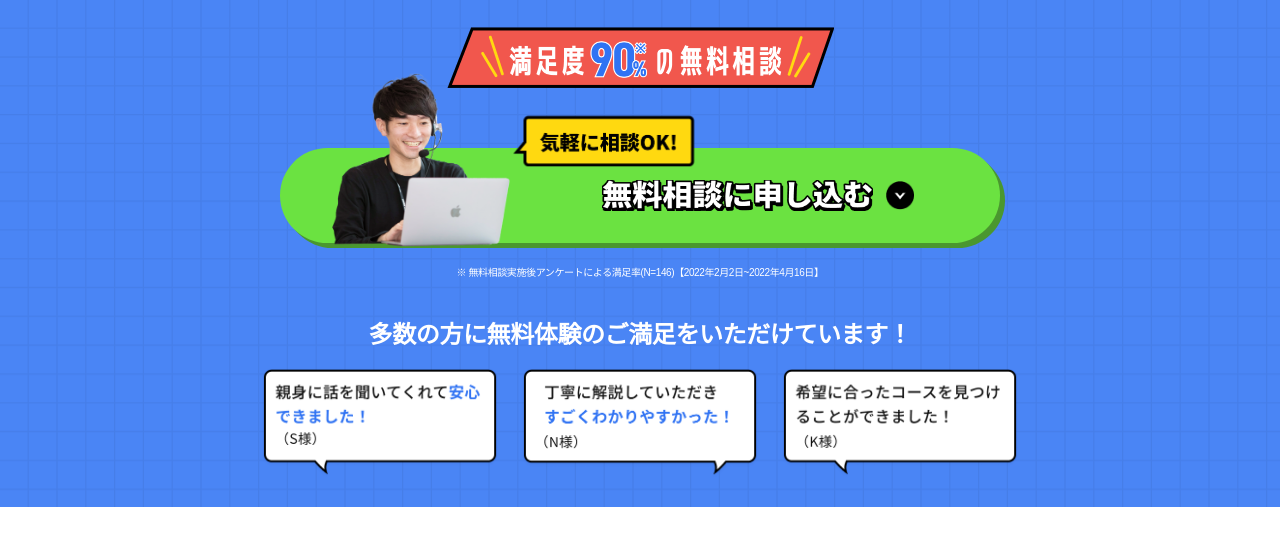
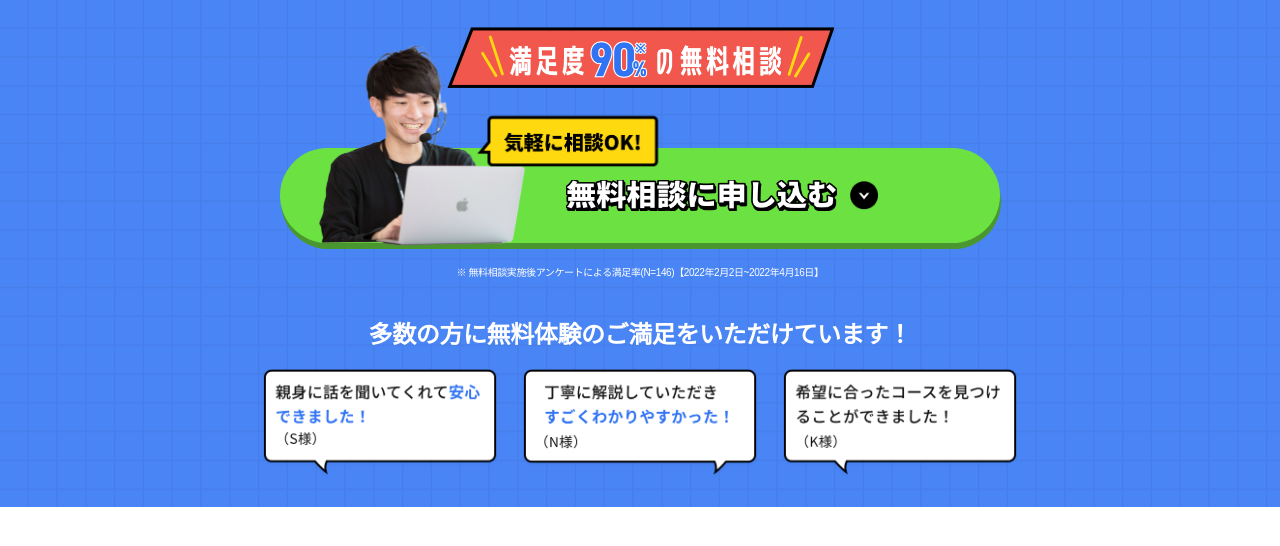
Before and after one commit to wakki0202/sample-next, a Next.js app: page / in a window 1280 px wide. Shown: the top 546 px of the page. Built offline with nearby package versions, Linux system fonts and the light colour scheme.

Commit message:
fix sp版のボタン周りの修正

```diff
--- a/src/styles/module/CtaSection.module.scss
+++ b/src/styles/module/CtaSection.module.scss
@@ -34,7 +34,7 @@
     position: absolute;
     top: -7%;
     transform: translate(-50%, -50%);
-    left: 45%;
+    left: 40%;
 
     @include mq(sp) {
       width: 30%;
@@ -44,32 +44,34 @@
   .men_img {
     position: absolute;
     bottom: -10px;
-    left: 40px;
-    width: 200px;
+    left: 25px;
+    width: 232px;
 
     @include mq(sp) {
-      width: calcVw(90, 375);
+      width: 24vw;
       bottom: 0;
-      left: calcVw(5, 375);
+      left: 1.3vw;
     }
   }
 
   .ctn_btn_content {
     display: flex;
     gap: 13px;
-    justify-content: flex-end;
+    justify-content: center;
     align-items: center;
     color: white;
     background-color: #6be241;
     border-radius: 94px;
     width: 720px;
-    padding: 32px 86px 32px 200px;
-    box-shadow: 5px 5px #4a972f;
+    padding: 32px 86px 32px 250px;
+    box-shadow: 1px 6px #4a972f;
 
     @include mq(sp) {
-      border-radius: calcVw(94, 375);
+      grid-gap: 2.6666666667vw;
+      gap: 2.6666666667vw;
+      border-radius: 25.0666666667vw;
       width: 100%;
-      padding: 6vw 20vw 6vw 26.6666666667vw;
+      padding: 5.3vw 7.4vw 5.3vw 26.6vw;
     }
 
     &:hover {
```
